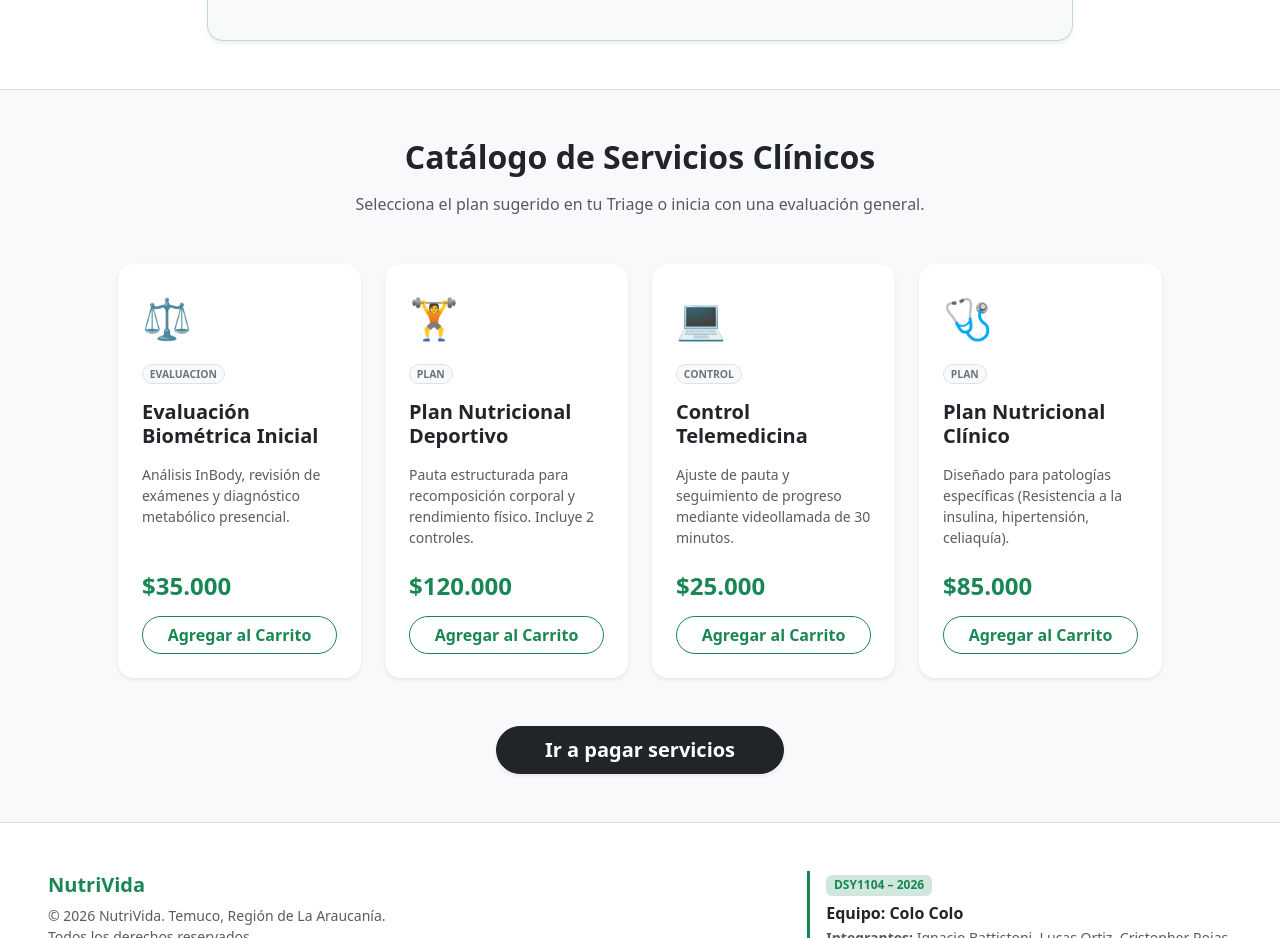
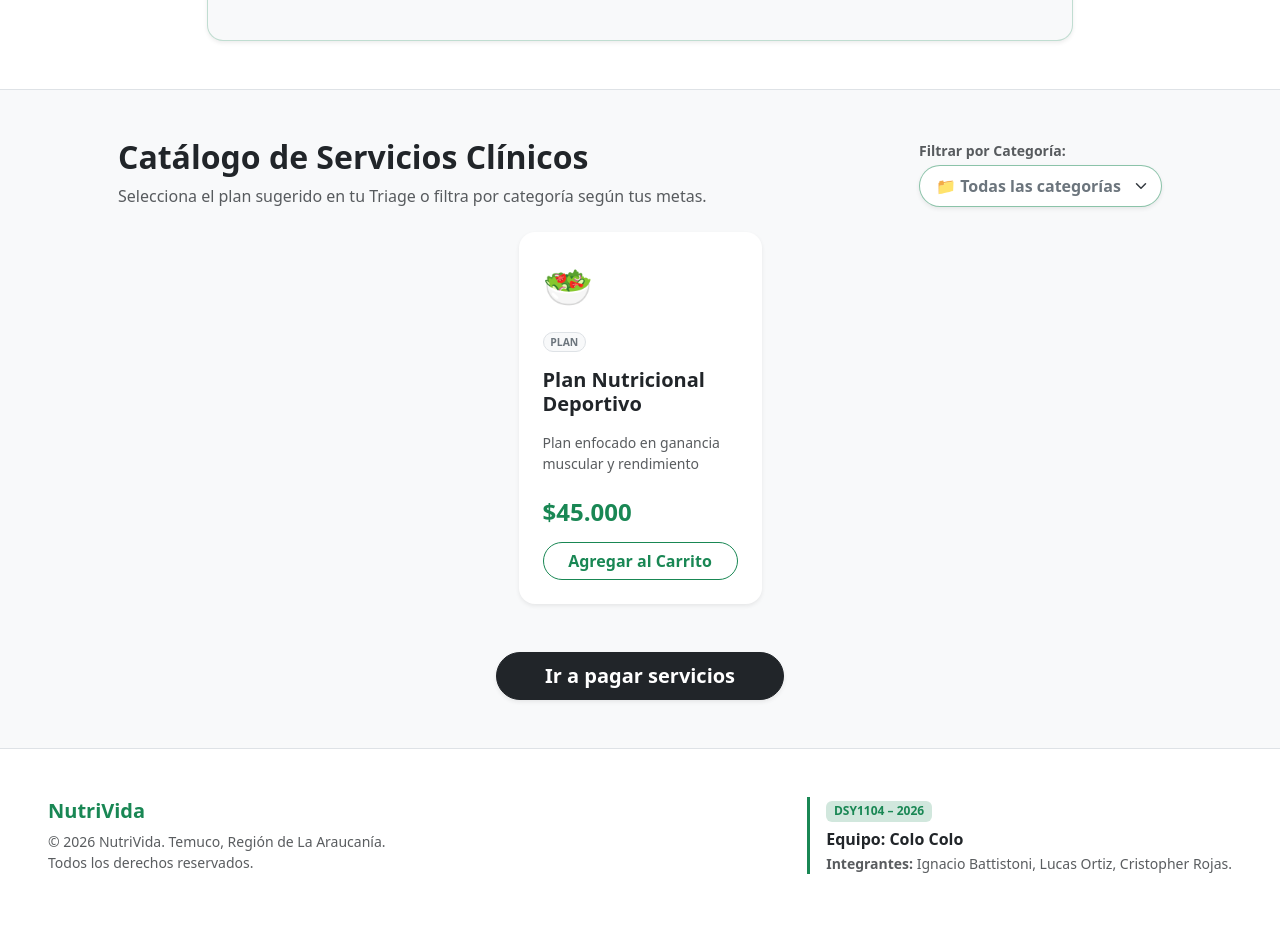
Before and after one commit to Russentt/Alchemax, a React (Vite) app: page /Alchemax/metodologia in a window 1280 px wide. Shown: the part 1160-2098 px from the top of the page. Built offline with nearby package versions, Linux system fonts and the light colour scheme.

Commit message:
adicion de filtro de categorias en catalogo y renderizado de productos

```diff
--- a/src/components/Navbar.tsx
+++ b/src/components/Navbar.tsx
@@ -13,6 +13,22 @@ export default function Navbar(): JSX.Element {
   const recursosRef = useRef<HTMLLIElement>(null);
   const location = useLocation();
   const navigate = useNavigate();
+
+  const sesionActual = StorageUsuario.getUsuarioSesion();
+  // Redireccion dependiendo del rol
+  useEffect(() => {
+    const sesion =
+      StorageUsuario.getUsuarioSesion() ||
+      sessionStorage.getItem("session_user");
+    setIsAuthenticated(!!sesion);
+  }, [location]);
+
+  const rutaPerfil =
+    sesionActual?.rol === "admin"
+      ? "/admin"
+      : sesionActual?.rol === "nutricionista"
+      ? "/nutricionista"
+      : "/account";
 
   // Sincroniza el estado de la sesión cada vez que el usuario navega entre páginas
   useEffect(() => {
@@ -255,11 +271,13 @@ export default function Navbar(): JSX.Element {
                 ) : (
                   <>
                     <Link
-                      to="/account"
+                      to={rutaPerfil}
                       className="btn btn-success btn-sm fw-bold px-4 py-2 rounded-pill shadow-sm w-100 w-lg-auto text-nowrap"
                       onClick={handleLinkClick}
                     >
-                      Mi Perfil
+                      {sesionActual?.rol === "nutricionista" || sesionActual?.rol === "admin"
+                        ? "Mi Perfil"
+                        : "Mi Perfil"}
                     </Link>
                     <button
                       type="button"
--- a/src/pages/Metodologia.tsx
+++ b/src/pages/Metodologia.tsx
@@ -1,10 +1,12 @@
-import React, { useState, type JSX } from "react";
+import React, { useEffect, useState, type JSX } from "react";
 import { Link, useNavigate } from "react-router";
-import type { Servicio } from "../data/types";
+import type { Categoria, Servicio } from "../data/types";
 import { TiendaService } from "../services/tiendaService";
 import { StorageUsuario } from "../services/storageUsuario";
+import { StorageCategorias } from "../services/storageCategorias";
+import { StorageServicios } from "../services/storageProductos";
 
-const catalogoServicios: Servicio[] = [
+const catalogoServiciosPorDefecto: Servicio[] = [
   {
     id: "srv-01",
     nombre: "Evaluación Biométrica Inicial",
@@ -53,6 +55,31 @@ const catalogoServicios: Servicio[] = [
 
 export default function Metodologia(): JSX.Element {
   const navigate = useNavigate();
+
+  // Estados de servicios y categorías cargados de Storage
+  const [servicios, setServicios] = useState<Servicio[]>([]);
+  const [categorias, setCategorias] = useState<Categoria[]>([]);
+  const [categoriaSeleccionada, setCategoriaSeleccionada] = useState<string>("todas");
+
+  useEffect(() => {
+    //  Obtener categorías desde db_categorias
+    const catsGuardadas = StorageCategorias.getCategorias();
+    setCategorias(catsGuardadas || []);
+
+    //  Obtener servicios desde db_servicios o catálogo por defecto
+    const srvsGuardados = StorageServicios.getServicios();
+    if (srvsGuardados && srvsGuardados.length > 0) {
+      setServicios(srvsGuardados.filter((s) => s.estado === "Activo"));
+    } else {
+      setServicios(catalogoServiciosPorDefecto);
+    }
+  }, []);
+
+  // Filtrado según la categoría elegida en el menú desplegable
+  const serviciosFiltrados = servicios.filter((servicio) => {
+    if (categoriaSeleccionada === "todas") return true;
+    return servicio.categoriaId === categoriaSeleccionada;
+  });
 
   const [triageForm, setTriageForm] = useState({
     peso: "",
@@ -207,7 +234,7 @@ export default function Metodologia(): JSX.Element {
               </p>
             </div>
             <div className="col-lg-5 offset-lg-1 d-none d-lg-block text-center">
-              <div className="fs-1" style={{ fontSize: "8rem !important" }}>
+              <div className="fs-1" style={{ fontSize: "8rem" }}>
                 🧬
               </div>
             </div>
@@ -343,20 +370,52 @@ export default function Metodologia(): JSX.Element {
         </div>
       </section>
 
+      {/* CATÁLOGO CON MENÚ DESPLEGABLE DE CATEGORÍAS */}
       <section id="catalogo" className="py-5">
         <div className="container px-4 px-md-5">
-          <div className="text-center mb-5">
-            <h2 className="fw-bold text-dark mb-3">
+          <div className="row justify-content-between align-items-center mb-4">
+            <div className="col-md-8 text-center text-md-start mb-3 mb-md-0">
+              <h2 className="fw-bold text-dark mb-2">
                 Catálogo de Servicios Clínicos
               </h2>
-            <p className="text-muted">
-              Selecciona el plan sugerido en tu Triage o inicia con una
-              evaluación general.
+              <p className="text-muted mb-0">
+                Selecciona el plan sugerido en tu Triage o filtra por categoría según tus metas.
               </p>
             </div>
 
+            <div className="col-md-4 col-lg-3">
+              <label
+                htmlFor="selectCategoria"
+                className="form-label text-muted fw-semibold small mb-1"
+              >
+                Filtrar por Categoría:
+              </label>
+              <select
+                id="selectCategoria"
+                className="form-select border-success border-opacity-50 rounded-pill shadow-sm py-2 px-3 fw-semibold text-secondary"
+                value={categoriaSeleccionada}
+                onChange={(e) => setCategoriaSeleccionada(e.target.value)}
+              >
+                <option value="todas">📁 Todas las categorías</option>
+                {categorias.map((cat) => (
+                  <option key={cat.id} value={cat.id}>
+                    {cat.nombre}
+                  </option>
+                ))}
+              </select>
+            </div>
+          </div>
+
           <div className="row g-4 justify-content-center">
-            {catalogoServicios.map((servicio) => (
+            {serviciosFiltrados.length === 0 ? (
+              <div className="col-12 text-center py-5">
+                <div className="fs-1 text-muted mb-2">🔍</div>
+                <h5 className="text-muted fw-semibold">
+                  No hay servicios disponibles en esta categoría.
+                </h5>
+              </div>
+            ) : (
+              serviciosFiltrados.map((servicio) => (
                 <div key={servicio.id} className="col-12 col-md-6 col-lg-3">
                   <div className="card h-100 border-0 shadow-sm rounded-4 hover-lift transition-all">
                     <div className="card-body p-4 d-flex flex-column">
@@ -387,7 +446,8 @@ export default function Metodologia(): JSX.Element {
                     </div>
                   </div>
                 </div>
-            ))}
+              ))
+            )}
           </div>
 
           <div className="text-center mt-5">
```
Lines whose indentation alone changed are shown as unchanged.
